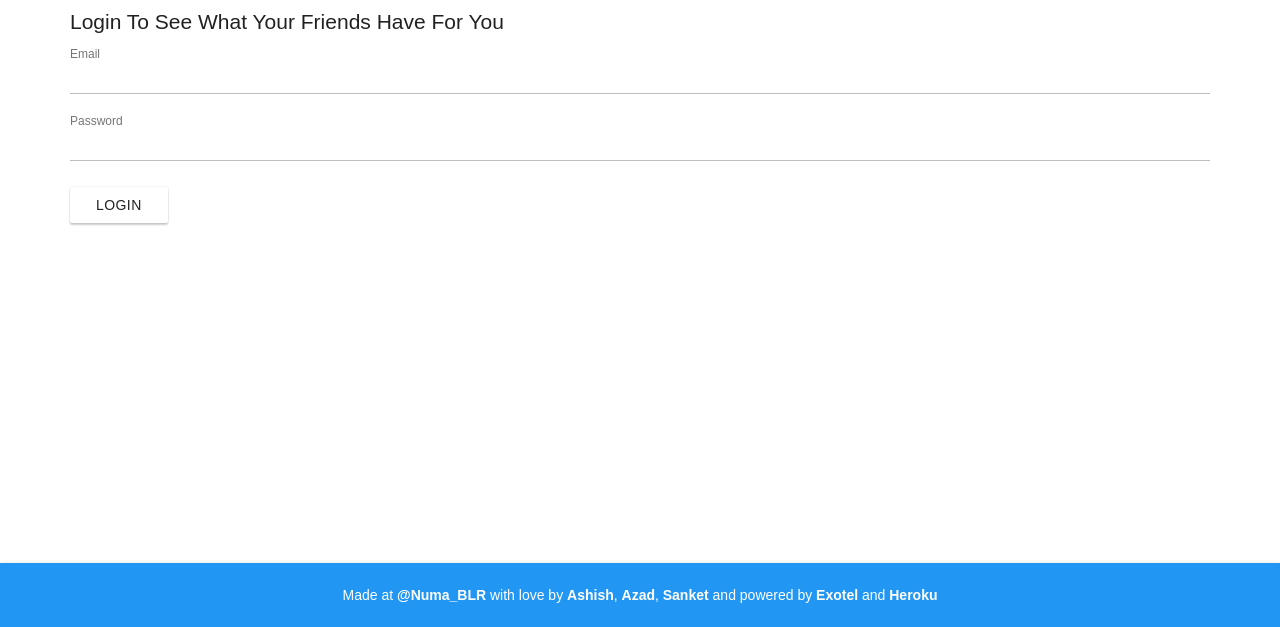
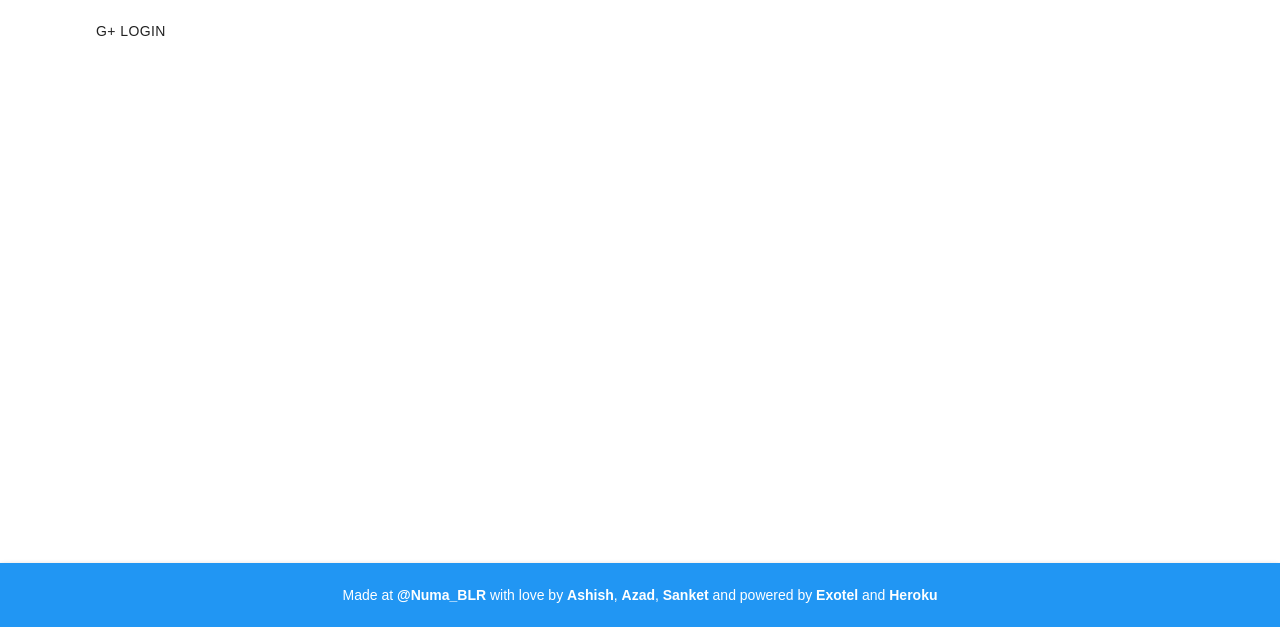
Before and after one commit to codestrike/rabto, a website: page login.html in a window 1280 px wide. Shown: the part 173-800 px from the top of the page. Drawn offline with Linux system fonts and the light colour scheme.

Commit message:
IMPROVED - Google based login added in login.html

```diff
--- a/login.html
+++ b/login.html
@@ -13,7 +13,7 @@
 		<h1 class="mui--text-display4">rabto</h1>
 		<p class="mui--text-title">Share Stuff With Your Friends</p>
 
-		<form id="login-form">
+		<!-- <form id="login-form">
 			<legend>Login To See What Your Friends Have For You</legend>
 			<div class="mui-textfield">
 				<input id="login-email" type="email">
@@ -24,7 +24,9 @@
 				<label>Password</label>
 			</div>
 			<button id="login-btn" type="submit" class="mui-btn mui-btn--raised">Login</button>
-		</form>
+		</form> -->
+
+		<a href="/auth/google" class="mui-btn">G+ Login</a>
 	</section>
 
 	<section class="mui-appbar mui-appbar-height mui--appbar-line-height mui--z2 rabto-footer">
```
